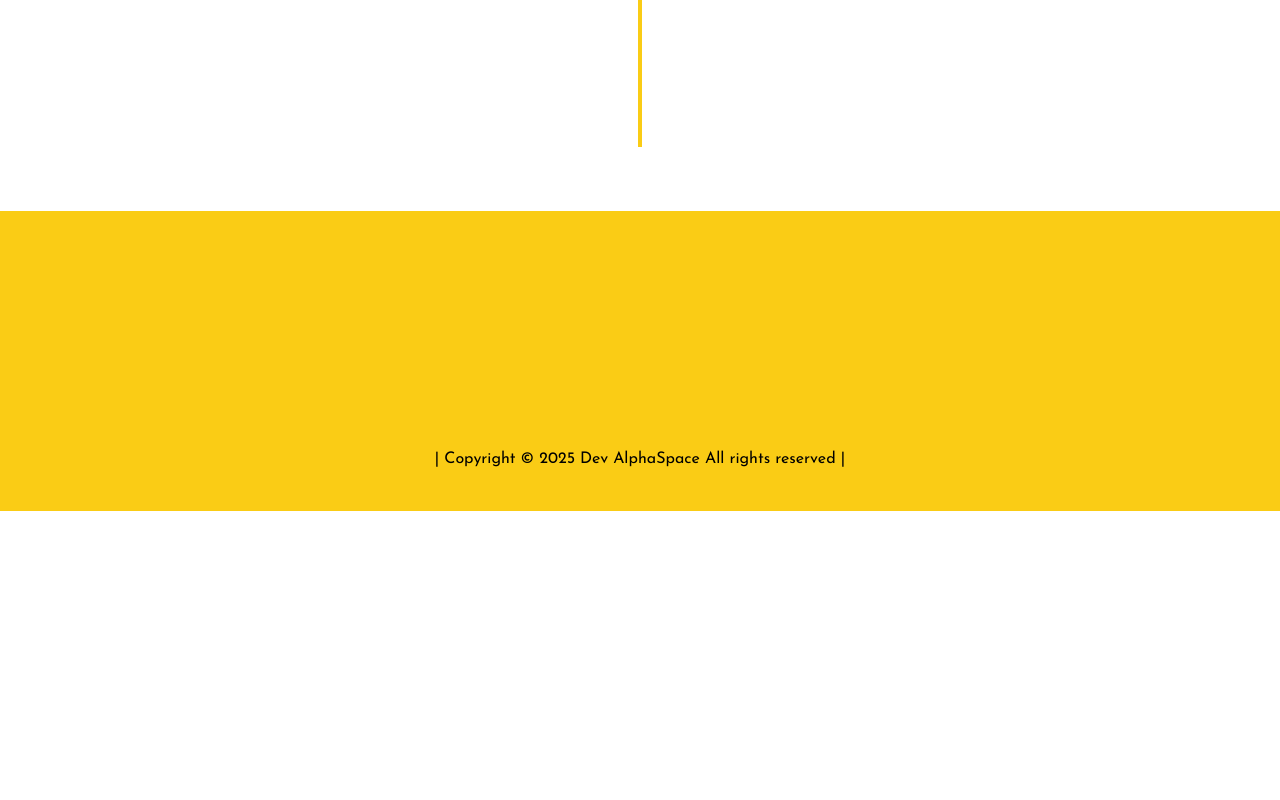
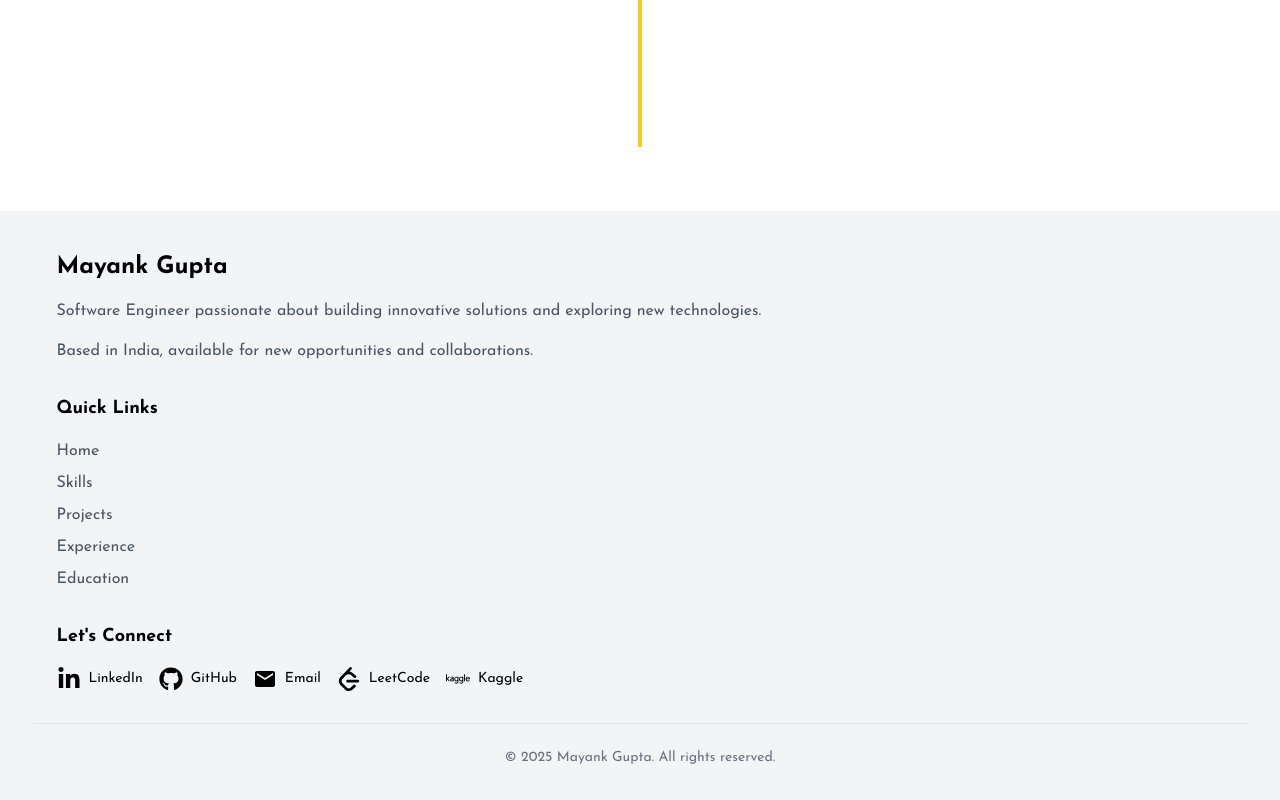
Before and after one commit to Mayank10082000/my_portfolio_website, a React (Vite) app: page / in a window 1280 px wide. Shown: the part 3433-4233 px from the top of the page. Before the commit the page ends 3944 px from the top, so only its background shows below. Built offline with nearby package versions, Linux system fonts and the light colour scheme.

Commit message:
footer section made

```diff
--- a/src/components/Footer.jsx
+++ b/src/components/Footer.jsx
@@ -1,51 +1,127 @@
+// import React from "react";
+// import { FaTelegramPlane } from "react-icons/fa";
+// import { IoLogoWhatsapp } from "react-icons/io";
+// import { RiInstagramFill } from "react-icons/ri";
+
+// const Footer = () => {
+//   return (
+//     <div
+//       id="projects"
+//       className=" mx-auto m-auto h-[300px]  mt-16 sm:h-[250px]"
+//     >
+//       <div className=" bg-yellow-400 h-full flex flex-col gap-8 items-center justify-between p-10 sm:p-7">
+//         <h2 data-aos="zoom-out" className=" font-bold text-5xl sm:text-3xl">
+//           Let's Connect
+//         </h2>
+//         <div className=" flex items-center justify-center gap-8 sm:gap-5">
+//           <a
+//             data-aos="fade-up"
+//             data-aos-duration="1000"
+//             href=""
+//             className="box font-medium text-white   flex items-center justify-center flex-col"
+//           >
+//             <FaTelegramPlane className=" text-black text-3xl hover:scale-125 cursor-pointer" />
+//             <p>Telegram</p>
+//           </a>
+//           <a
+//             data-aos="fade-up"
+//             data-aos-duration="1200"
+//             href=""
+//             className="box font-medium text-white  flex items-center justify-center flex-col"
+//           >
+//             <IoLogoWhatsapp className=" text-black text-3xl hover:scale-125 cursor-pointer" />
+//             <p>WhatsApp</p>
+//           </a>
+//           <a
+//             data-aos="fade-up"
+//             data-aos-duration="1400"
+//             href=""
+//             className="box font-medium text-white  flex items-center justify-center flex-col"
+//           >
+//             <RiInstagramFill className=" text-black text-3xl hover:scale-125 cursor-pointer" />
+//             <p>Instagram</p>
+//           </a>
+//         </div>
+//         <div className="sm:text-[12px]">
+//           | Copyright &copy; <span>2025 Dev AlphaSpace </span> All rights
+//           reserved
+//           <a href="#"></a> |
+//         </div>
+//       </div>
+//     </div>
+//   );
+// };
+
+// export default Footer;
+
 import React from "react";
-import { FaTelegramPlane } from "react-icons/fa";
-import { IoLogoWhatsapp } from "react-icons/io";
-import { RiInstagramFill } from "react-icons/ri";
+import { contactLinks, footerConfig, quickLinks } from "../data/footerData";
 
 const Footer = () => {
   return (
-    <div
-      id="projects"
-      className=" mx-auto m-auto h-[300px]  mt-16 sm:h-[250px]"
-    >
-      <div className=" bg-yellow-400 h-full flex flex-col gap-8 items-center justify-between p-10 sm:p-7">
-        <h2 data-aos="zoom-out" className=" font-bold text-5xl sm:text-3xl">
-          Let's Connect
-        </h2>
-        <div className=" flex items-center justify-center gap-8 sm:gap-5">
-          <a
-            data-aos="fade-up"
-            data-aos-duration="1000"
-            href=""
-            className="box font-medium text-white   flex items-center justify-center flex-col"
-          >
-            <FaTelegramPlane className=" text-black text-3xl hover:scale-125 cursor-pointer" />
-            <p>Telegram</p>
-          </a>
-          <a
-            data-aos="fade-up"
-            data-aos-duration="1200"
-            href=""
-            className="box font-medium text-white  flex items-center justify-center flex-col"
-          >
-            <IoLogoWhatsapp className=" text-black text-3xl hover:scale-125 cursor-pointer" />
-            <p>WhatsApp</p>
-          </a>
-          <a
-            data-aos="fade-up"
-            data-aos-duration="1400"
-            href=""
-            className="box font-medium text-white  flex items-center justify-center flex-col"
-          >
-            <RiInstagramFill className=" text-black text-3xl hover:scale-125 cursor-pointer" />
-            <p>Instagram</p>
-          </a>
+    <div className="bg-gray-100 pt-10 pb-6 mt-16">
+      <div className="container mx-auto">
+        {/* Main footer content */}
+        <div className="flex flex-col md:flex-row justify-between gap-8 px-6">
+          {/* About section */}
+          <div className="md:w-1/3">
+            <h3 className="text-2xl font-bold mb-4">Mayank Gupta</h3>
+            <p className="text-gray-600 mb-4">
+              Software Engineer passionate about building innovative solutions
+              and exploring new technologies.
+            </p>
+            <p className="text-gray-600">
+              Based in India, available for new opportunities and
+              collaborations.
+            </p>
+          </div>
+
+          {/* Quick Links */}
+          <div className="md:w-1/4">
+            <h3 className="text-lg font-bold mb-4">Quick Links</h3>
+            <ul className="space-y-2">
+              {quickLinks.map((link) => (
+                <li key={link.id}>
+                  <a
+                    href={link.url}
+                    className="text-gray-600 hover:text-yellow-500 transition"
+                  >
+                    {link.name}
+                  </a>
+                </li>
+              ))}
+            </ul>
+          </div>
+
+          {/* Contact section */}
+          <div className="md:w-1/3">
+            <h3 className="text-lg font-bold mb-4">{footerConfig.heading}</h3>
+            <div className="flex flex-wrap gap-4">
+              {contactLinks.map((link) => (
+                <a
+                  key={link.id}
+                  href={link.url}
+                  target="_blank"
+                  rel="noopener noreferrer"
+                  className="flex items-center gap-2 hover:text-yellow-500 transition"
+                  aria-label={link.label}
+                >
+                  <link.icon className="text-2xl" />
+                  <span className="text-sm">{link.label}</span>
+                </a>
+              ))}
+            </div>
+          </div>
         </div>
-        <div className="sm:text-[12px]">
-          | Copyright &copy; <span>2025 Dev AlphaSpace </span> All rights
-          reserved
-          <a href="#"></a> |
+
+        {/* Copyright bar */}
+        <div className="border-t border-gray-200 mt-8 pt-6 px-6">
+          <div className="flex flex-col sm:flex-row justify-between items-center">
+            <p className="text-gray-500 text-sm mb-2 sm:mb-0">
+              &copy; {footerConfig.year} {footerConfig.copyright}. All rights
+              reserved.
+            </p>
+          </div>
         </div>
       </div>
     </div>
--- /dev/null
+++ b/src/data/footerData.js
@@ -0,0 +1,51 @@
+import { FaLinkedinIn, FaGithub } from "react-icons/fa";
+import { MdEmail } from "react-icons/md";
+import { SiLeetcode, SiKaggle } from "react-icons/si";
+
+export const contactLinks = [
+  {
+    id: 1,
+    icon: FaLinkedinIn,
+    url: "https://www.linkedin.com/in/mayankgupta10082000/",
+    label: "LinkedIn",
+  },
+  {
+    id: 2,
+    icon: FaGithub,
+    url: "https://github.com/Mayank10082000",
+    label: "GitHub",
+  },
+  {
+    id: 3,
+    icon: MdEmail,
+    url: "mailto:mayankasheshgupta@gmail.com",
+    label: "Email",
+  },
+  {
+    id: 4,
+    icon: SiLeetcode,
+    url: "https://leetcode.com/u/mayankgupta2000/",
+    label: "LeetCode",
+  },
+  {
+    id: 5,
+    icon: SiKaggle,
+    url: "https://www.kaggle.com/mayankasheshgupta",
+    label: "Kaggle",
+  },
+];
+
+export const footerConfig = {
+  heading: "Let's Connect",
+  copyright: "Mayank Gupta",
+  year: new Date().getFullYear(),
+};
+
+// Quick links for navigation
+export const quickLinks = [
+  { id: 1, name: "Home", url: "#home" },
+  { id: 2, name: "Skills", url: "#skills" },
+  { id: 3, name: "Projects", url: "#projects" },
+  { id: 4, name: "Experience", url: "#experience" },
+  { id: 5, name: "Education", url: "#education" },
+];
```
